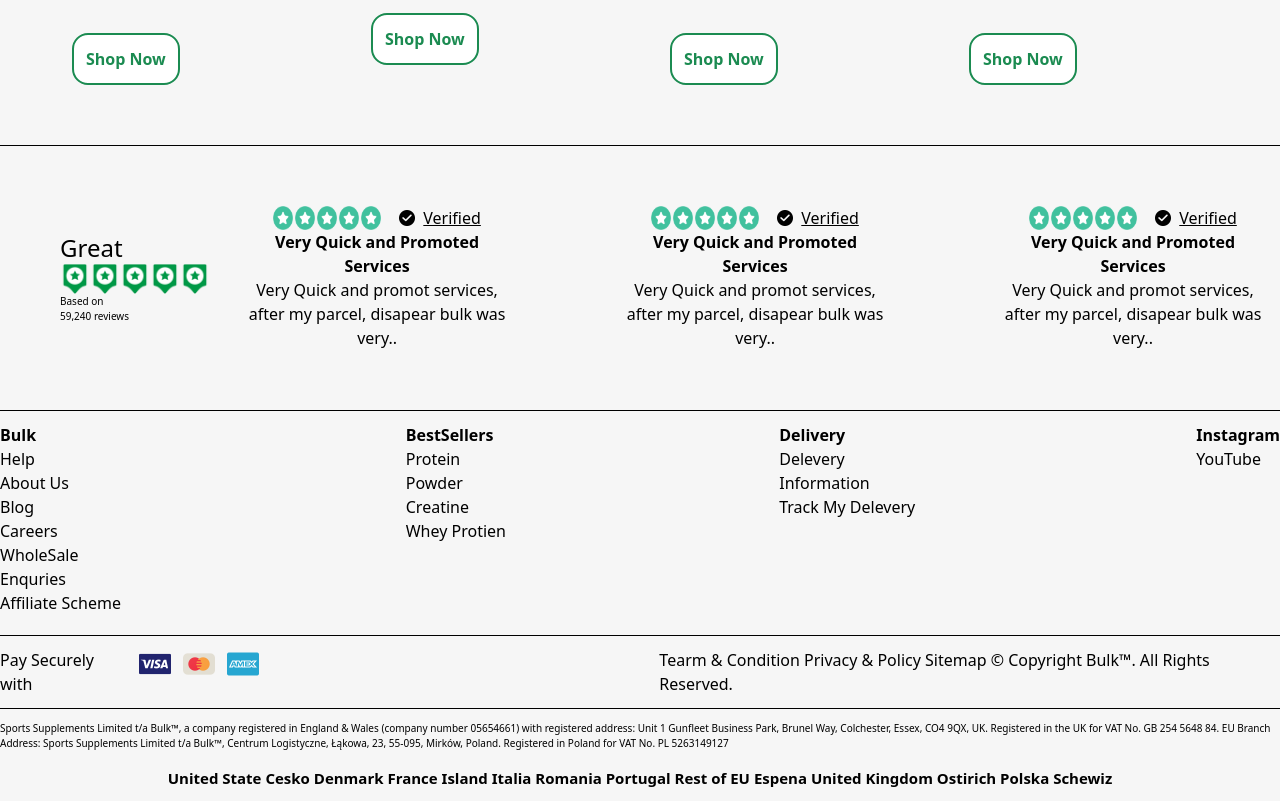
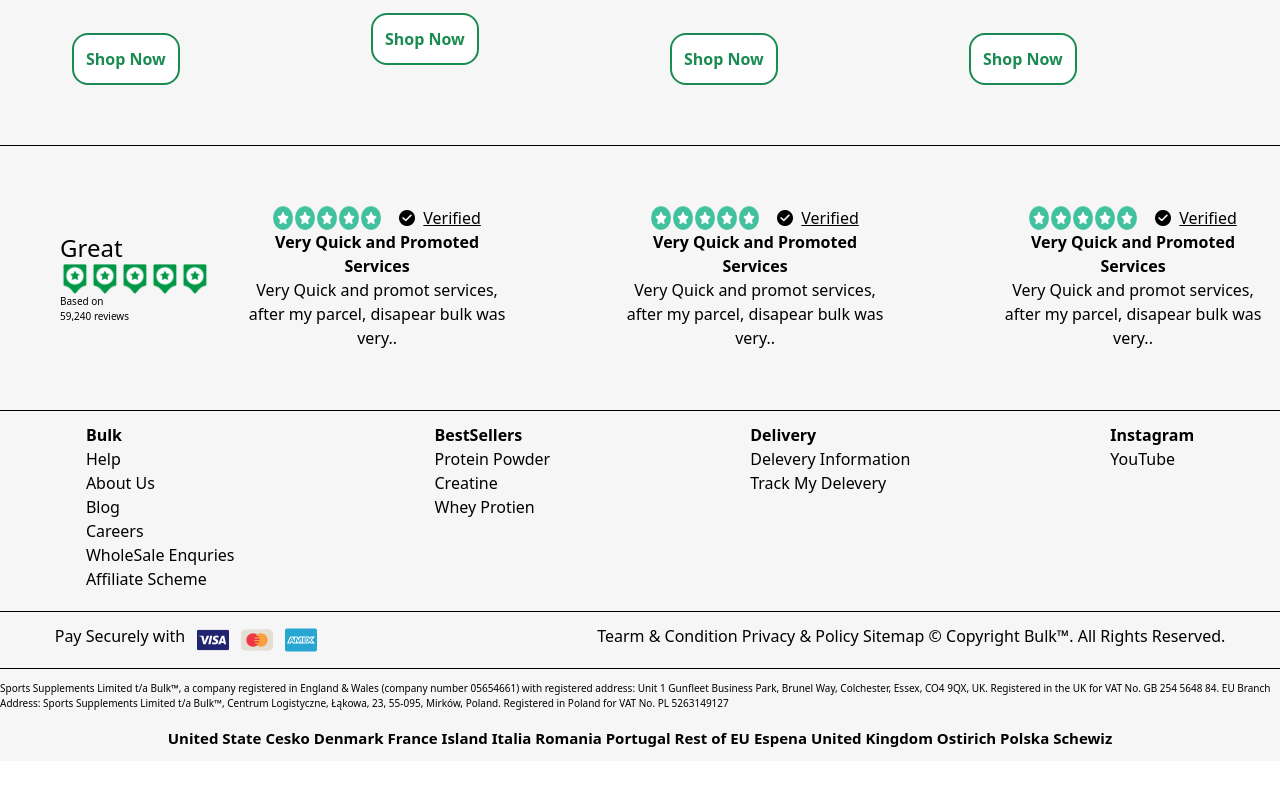
Before and after one commit to EngineerAleem/Bulk-Website-in-TailwindCSS, a website: page index.html in a window 1280 px wide. Shown: the part 4178-4979 px from the top of the page. After the commit the page ends 4939 px from the top, so only its background shows below. Drawn offline with Linux system fonts and the light colour scheme.

Commit message:
small changed in footer

```diff
--- a/index.html
+++ b/index.html
@@ -618,7 +618,7 @@
 
 
                      <section>
-                            <div class="flex justify-center bg-[#f6f6f6] gap-65 pt-3 pb-5">
+                            <div class="flex justify-center bg-[#f6f6f6] gap-50 pt-3 pb-5">
                                    <div>
                                           <h1 class="font-bold">Bulk</h1>
                                           <div class="flex flex-col">
@@ -663,7 +663,7 @@
                      <hr>
 
                      <section>
-                                   <div class="bg-[#f6f6f6] py-3 flex justify-center gap-100">
+                                   <div class="bg-[#f6f6f6] py-3 flex justify-center gap-70">
                                                  <div class="flex gap-3">
                                                         <h1>Pay Securely with</h1>
                                                         <img class="w-8 h-8" src="./src/images/visa.png" alt="" >
```
Also changed, not shown: src/output.css.
